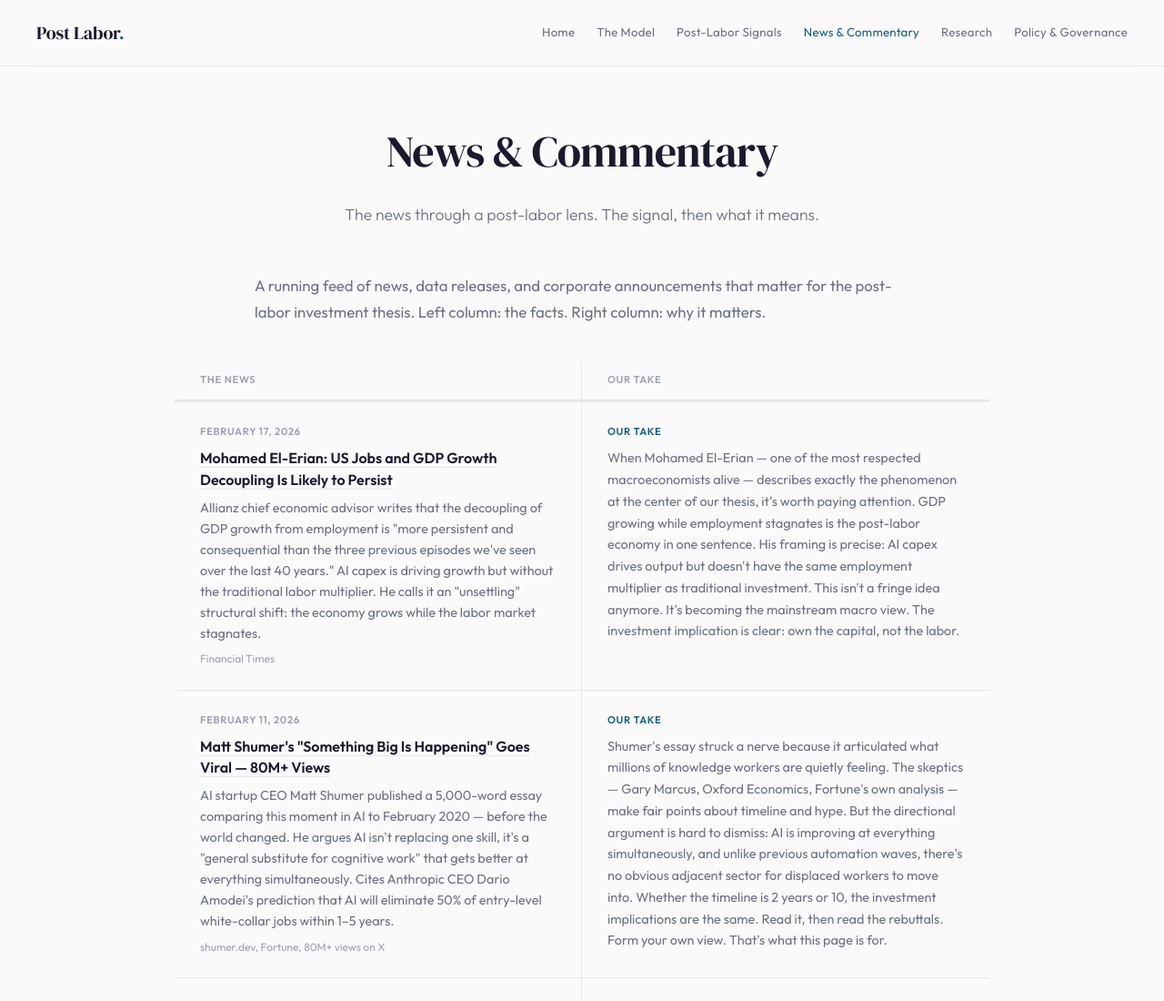
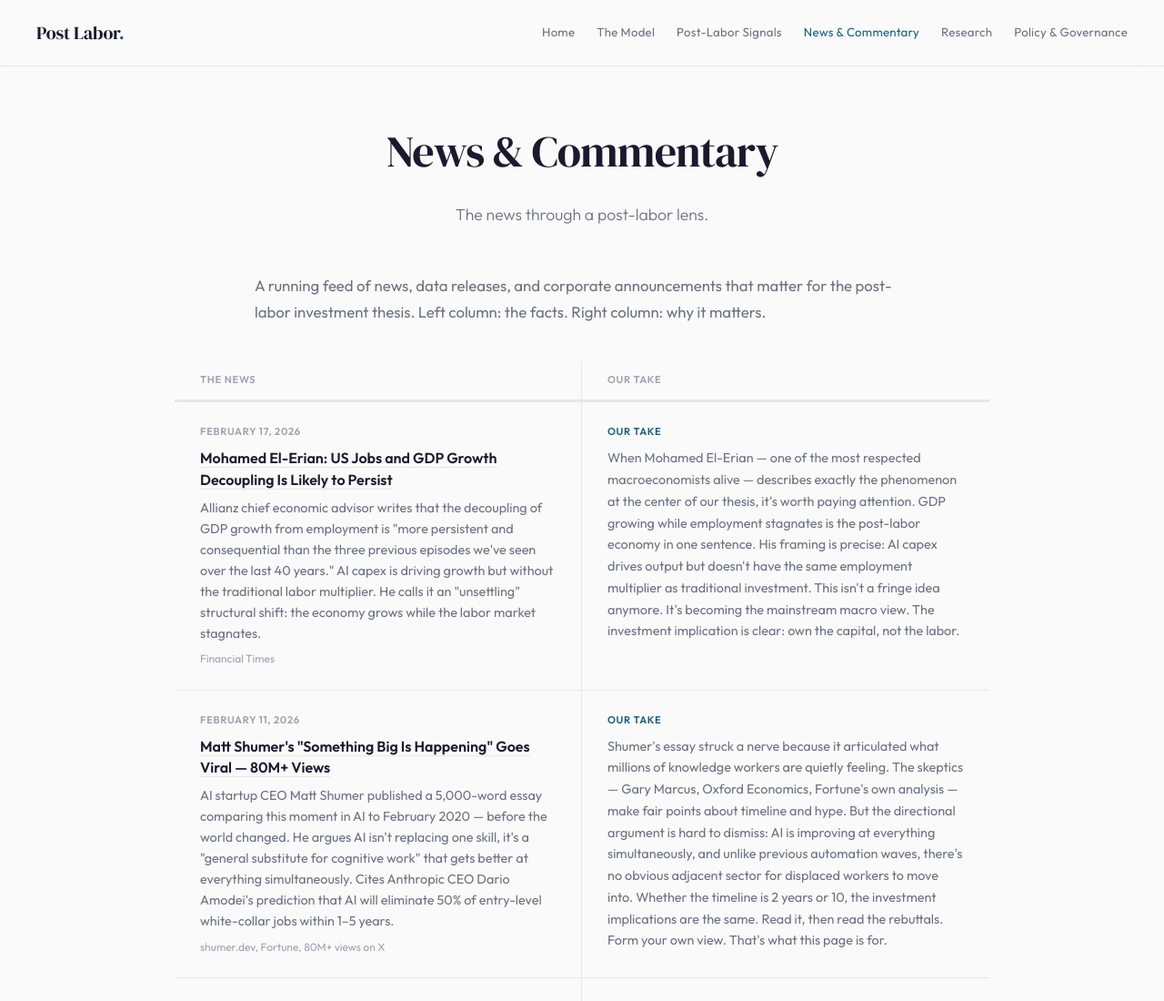
Before and after one commit to mrchowderhead/postlaborinvesting, a plain HTML site: page news.html in a window 1280 px wide. Shown: the top 1100 px of the page at 91% size. Drawn offline with Linux system fonts and the light colour scheme.

Commit message:
Update news.html

```diff
--- a/news.html
+++ b/news.html
@@ -12,7 +12,7 @@
     <meta charset="UTF-8">
     <meta name="viewport" content="width=device-width, initial-scale=1.0">
     <title>News & Commentary — Post Labor Investing</title>
-    <meta name="description" content="A running feed of news and data through the post-labor investing lens. The signal, then what it means.">
+    <meta name="description" content="A running feed of news and data through the post-labor investing lens.">
     <link rel="stylesheet" href="styles.css">
     <style>
         .news-container { max-width: 960px; margin: 0 auto; padding: 0 2rem 4rem; }
@@ -80,7 +80,7 @@
 
     <div class="page-header">
         <h1>News & Commentary</h1>
-        <p>The news through a post-labor lens. The signal, then what it means.</p>
+        <p>The news through a post-labor lens.</p>
     </div>
 
     <div class="news-container">
```
